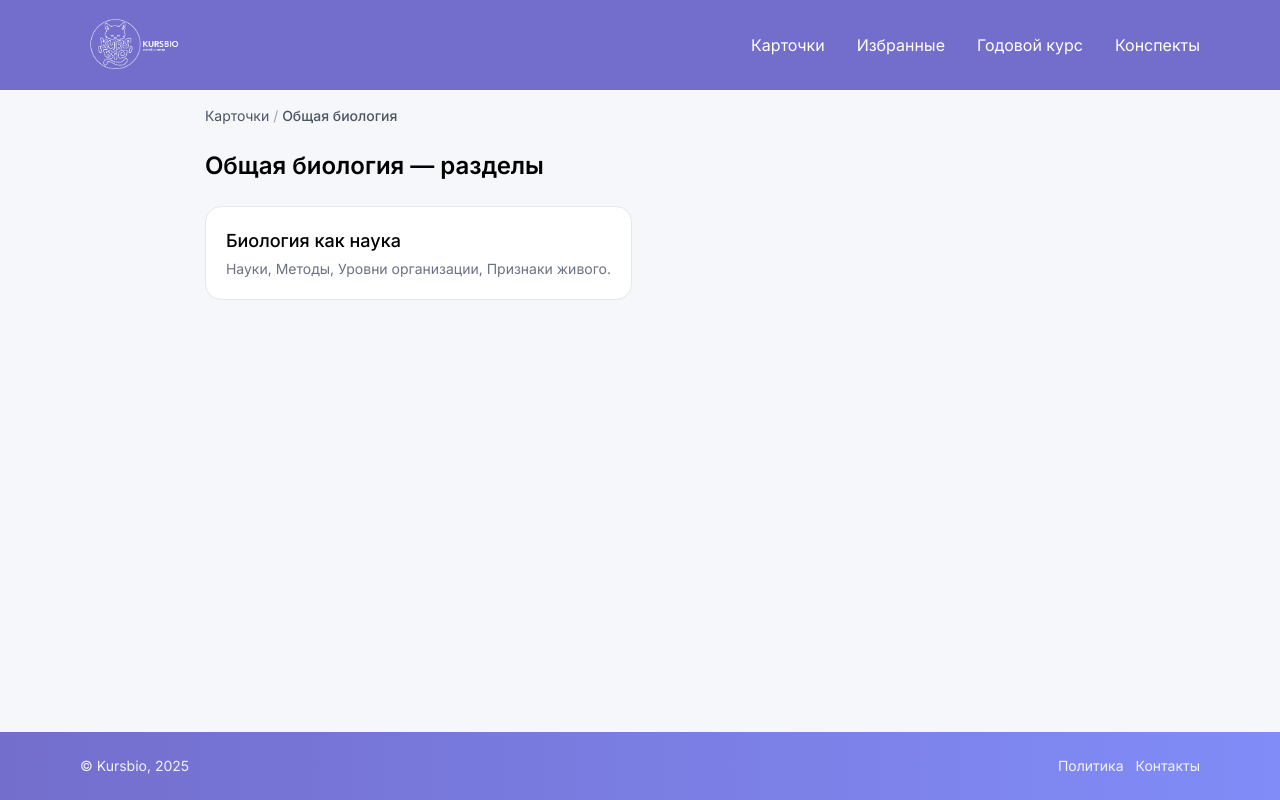
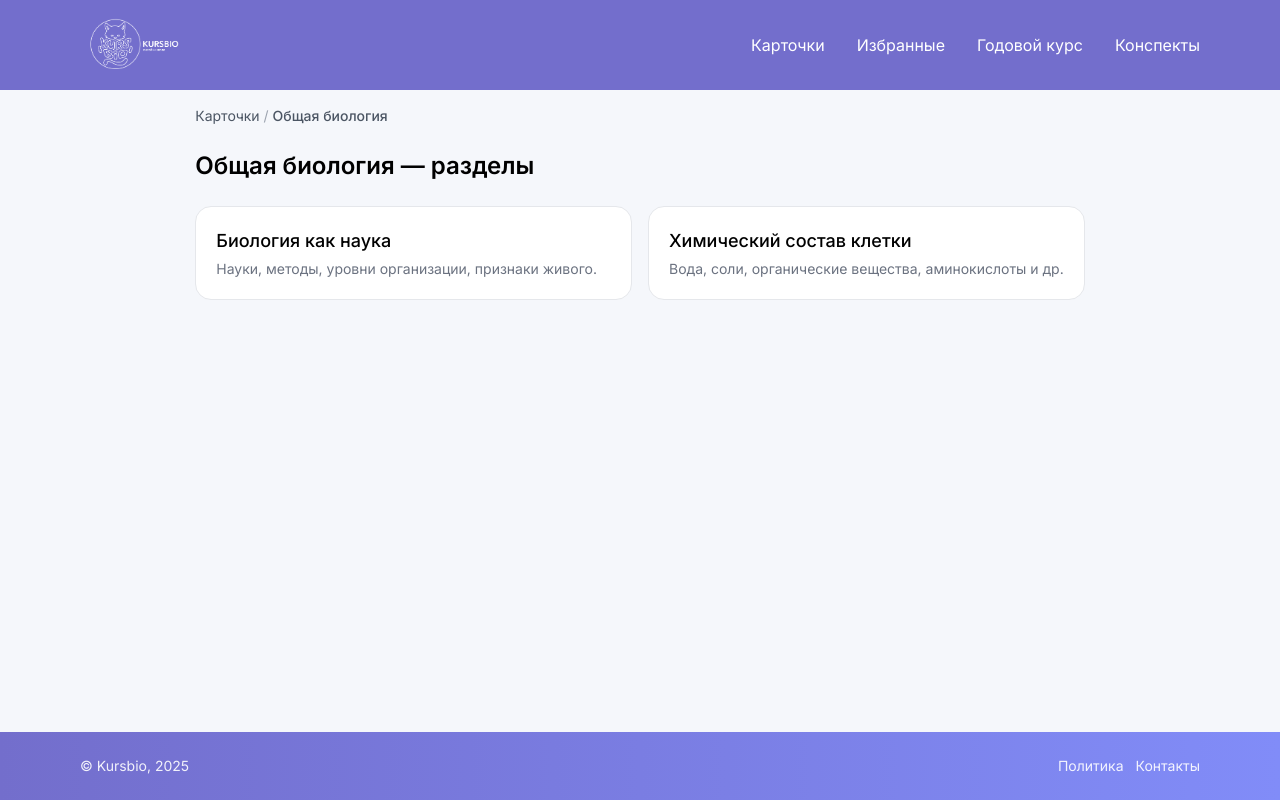
Before and after one commit to Cavor789/kursbio-flashcards, a Next.js app: page /biology in a window 1280 px wide. Built offline with nearby package versions, Linux system fonts and the light colour scheme.

Commit message:
Update page.tsx

```diff
--- a/app/biology/page.tsx
+++ b/app/biology/page.tsx
@@ -1,8 +1,10 @@
 import Link from 'next/link';
 
-export const dynamic = 'force-dynamic';
+export const metadata = {
+  title: 'Общая биология — разделы | Kursbio',
+};
 
-export default async function BiologyIndex() {
+export default function BiologyIndex() {
   return (
     <section className="space-y-6">
       <div className="text-sm text-gray-600">
@@ -13,20 +15,20 @@ export default async function BiologyIndex() {
 
       <h1 className="text-2xl font-semibold">Общая биология — разделы</h1>
 
-      <div className="grid grid-cols-1 md:grid-cols-2 gap-4">
-        {/* Биология как наука */}
-        <Link href="/biology/science" className="block p-5 rounded-2xl border hover:shadow bg-white">
+      <div className="grid grid-cols-1 sm:grid-cols-2 gap-4">
+        <Link href="/biology/science" className="block p-5 rounded-2xl border bg-white hover:shadow">
           <div className="text-lg font-medium">Биология как наука</div>
           <div className="text-sm text-gray-500 mt-1">
-            Науки, Методы, Уровни организации, Признаки живого.
+            Науки, методы, уровни организации, признаки живого.
           </div>
         </Link>
 
-        {/* Заглушки под будущие крупные разделы */}
-        {/* <Link href="/biology/botany" className="block p-5 rounded-2xl border hover:shadow bg-white">
-          <div className="text-lg font-medium">Ботаника</div>
-          <div className="text-sm text-gray-500 mt-1">Темы и карточки по ботанике.</div>
-        </Link> */}
+        <Link href="/biology/chemistry" className="block p-5 rounded-2xl border bg-white hover:shadow">
+          <div className="text-lg font-medium">Химический состав клетки</div>
+          <div className="text-sm text-gray-500 mt-1">
+            Вода, соли, органические вещества, аминокислоты и др.
+          </div>
+        </Link>
       </div>
     </section>
   );
```
